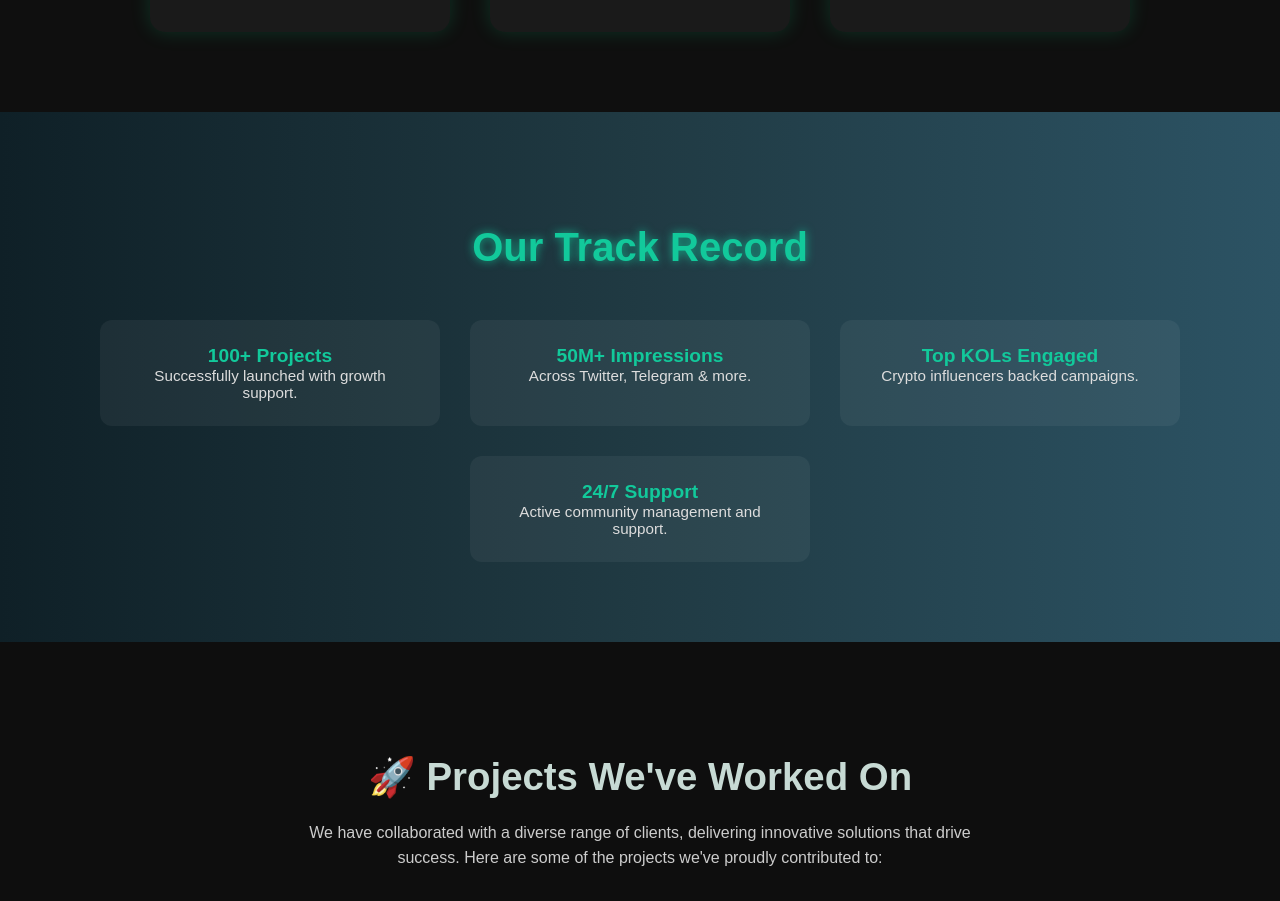
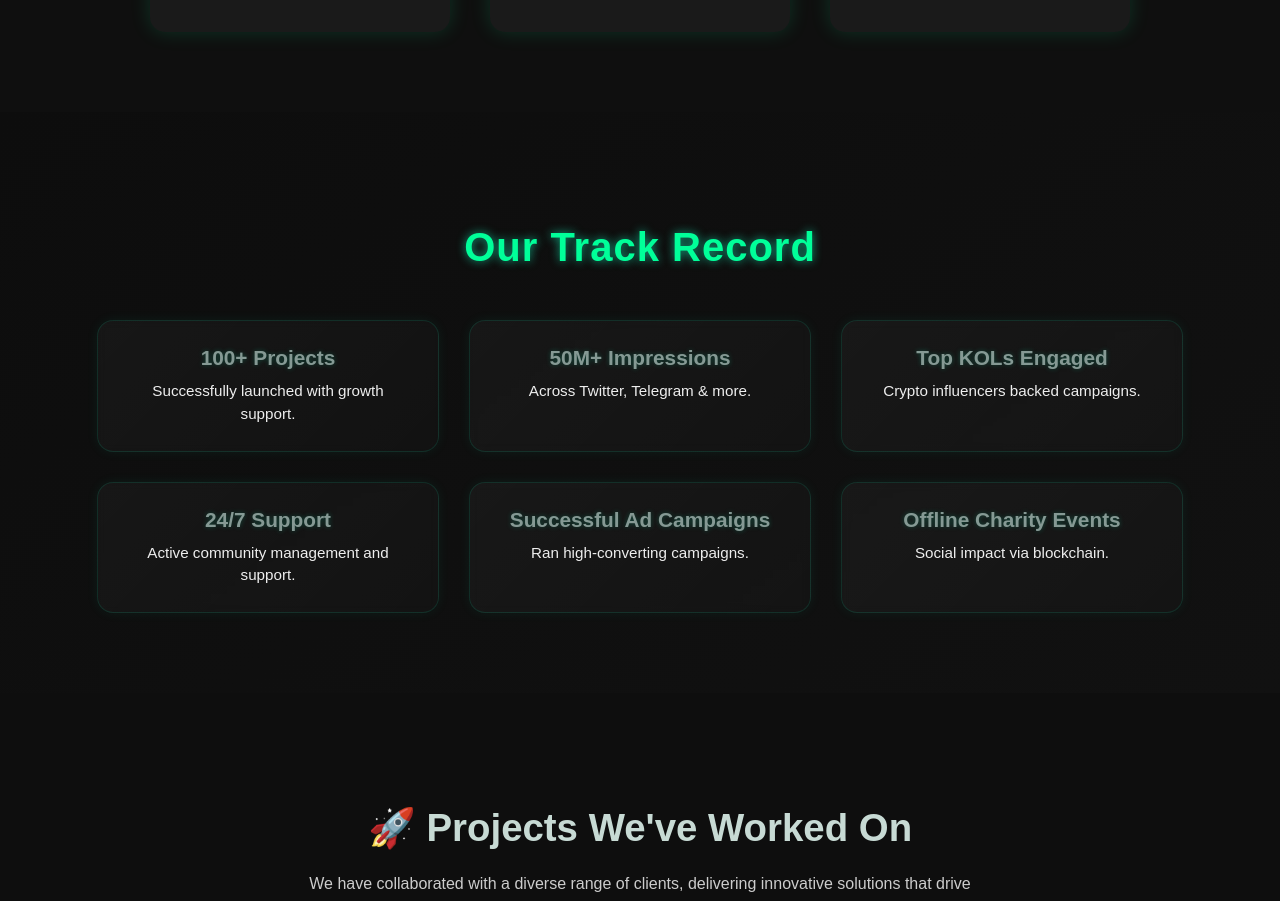
Before and after one commit to Emranrx02/HassHype_Labs, a React (Vite) app: page / in a window 1280 px wide. Shown: the part 3135-4036 px from the top of the page. Built offline with nearby package versions, Linux system fonts and the light colour scheme.

Commit message:
Refine trackrecord with animation

```diff
--- a/package.json
+++ b/package.json
@@ -10,6 +10,7 @@
     "preview": "vite preview"
   },
   "dependencies": {
+    "aos": "^2.3.4",
     "react": "^19.1.0",
     "react-dom": "^19.1.0",
     "react-scroll": "^1.9.3"
--- a/src/App.jsx
+++ b/src/App.jsx
@@ -1,4 +1,4 @@
-import React from 'react';
+import React, { useEffect } from 'react';
 import './style.css';
 
 import Hero from './components/Hero';
@@ -12,7 +12,14 @@ import Footer from './components/Footer';
 import Navbar from './components/Navbar';
 import WorkedProjects from './components/WorkedProjects';
 
+import AOS from 'aos';
+import 'aos/dist/aos.css';
+
 function App() {
+  useEffect(() => {
+    AOS.init({ duration: 1000, once: true });
+  }, []);
+
   return (
     <div className="app">
       <Navbar />
--- a/src/components/TrackRecord.jsx
+++ b/src/components/TrackRecord.jsx
@@ -1,26 +1,62 @@
-import React from 'react';
+import React, { useState } from 'react';
+
+const trackData = [
+  {
+    title: "100+ Projects",
+    short: "Successfully launched with growth support.",
+    details: "We’ve launched over 100 projects, helping them grow from 0 to traction with targeted strategies and community support.",
+  },
+  {
+    title: "50M+ Impressions",
+    short: "Across Twitter, Telegram & more.",
+    details: "Through organic content and paid campaigns, we generated over 50M impressions across key Web3 platforms.",
+  },
+  {
+    title: "Top KOLs Engaged",
+    short: "Crypto influencers backed campaigns.",
+    details: "Worked with 70+ KOLs globally to boost project credibility, visibility, and user acquisition.",
+  },
+  {
+    title: "24/7 Support",
+    short: "Active community management and support.",
+    details: "Our team handles round-the-clock moderation, responding to community needs instantly.",
+  },
+  {
+    title: "Successful Ad Campaigns",
+    short: "Ran high-converting campaigns.",
+    details: "Successfully executed paid campaigns on Telegram, Twitter, and other crypto-native platforms.",
+  },
+  {
+    title: "Offline Charity Events",
+    short: "Social impact via blockchain.",
+    details: "Organized charity distributions in flood-affected areas, proving real-world impact through Web3.",
+  }
+];
 
 const TrackRecord = () => {
+  const [activeIndex, setActiveIndex] = useState(null);
+
+  const toggleDetails = (index) => {
+    setActiveIndex(activeIndex === index ? null : index);
+  };
+
   return (
     <div className="track-record-section" id="TrackRecord">
-      <h2>Our Track Record</h2>
+      <h2 className="section-title">Our Track Record</h2>
       <div className="track-record-list">
-        <div className="track-item">
-          <div className="track-title">100+ Projects</div>
-          <div className="track-description">Successfully launched with growth support.</div>
-        </div>
-        <div className="track-item">
-          <div className="track-title">50M+ Impressions</div>
-          <div className="track-description">Across Twitter, Telegram & more.</div>
-        </div>
-        <div className="track-item">
-          <div className="track-title">Top KOLs Engaged</div>
-          <div className="track-description">Crypto influencers backed campaigns.</div>
-        </div>
-        <div className="track-item">
-          <div className="track-title">24/7 Support</div>
-          <div className="track-description">Active community management and support.</div>
-        </div>
+        {trackData.map((item, index) => (
+          <div
+            className={`track-item ${activeIndex === index ? 'expanded' : ''}`}
+            key={index}
+            onClick={() => toggleDetails(index)}
+          >
+            <div className="track-title">{item.title}</div>
+            <div className="track-description">{item.short}</div>
+            {activeIndex === index && (
+              <div className="track-details">{item.details}</div>
+            )}
+          </div>
+        ))}
       </div>
     </div>
   );
--- a/src/style.css
+++ b/src/style.css
@@ -396,43 +396,95 @@ a:hover {
   font-size: 0.95rem;
   color: #ccc;
 }
-
-/* ==== TRACK RECORD ==== */
+/* ==== TRACK RECORD SECTION ==== */
 .track-record-section {
   padding: 80px 20px;
-  background: linear-gradient(to right, #0f2027, #203a43, #2c5364);
+  background: linear-gradient(145deg, #0d0d0d, #111111);
   text-align: center;
+  color: white;
 }
-.track-record-section h2 {
+
+.track-record-section .section-title {
   font-size: 2.5rem;
   margin-bottom: 50px;
   text-shadow: 0 0 10px rgba(18, 201, 155, 0.8);
+  font-weight: 700;
+  letter-spacing: 1px;
 }
+
+/* Track Card Container */
 .track-record-list {
   display: flex;
   flex-wrap: wrap;
   justify-content: center;
   gap: 30px;
 }
+
+/* Each Card */
 .track-item {
-  background: rgba(255, 255, 255, 0.05);
-  border-radius: 12px;
+  background: linear-gradient(135deg, rgba(255, 255, 255, 0.04), rgba(255, 255, 255, 0.02));
+  border: 1px solid rgba(18, 201, 155, 0.15);
+  border-radius: 16px;
   padding: 25px 30px;
   width: 280px;
-  transition: 0.3s;
+  box-shadow: 0 0 12px rgba(18, 201, 155, 0.08);
+  transition: transform 0.4s ease, box-shadow 0.4s ease;
+  position: relative;
+  overflow: hidden;
+  -webkit-backdrop-filter: blur(4px);
+  backdrop-filter: blur(4px);
 }
+
 .track-item:hover {
-  transform: scale(1.03);
-  box-shadow: 0 0 25px rgba(18, 201, 155, 0.5);
+  transform: translateY(-6px);
+  box-shadow: 0 0 28px rgba(18, 201, 155, 0.4);
 }
+
+/* Title inside card */
 .track-title {
-  font-size: 1.2rem;
+  font-size: 1.3rem;
   font-weight: 600;
-  color: #12c99b;
+  color: #859994;
+  margin-bottom: 10px;
+  text-shadow: 0 0 5px rgba(18, 201, 155, 0.3);
 }
+
+/* Description inside card */
 .track-description {
   font-size: 0.95rem;
-  color: #ddd;
+  color: #eeeeee;
+  line-height: 1.5;
+}
+
+/* Optional Details */
+.track-details {
+  margin-top: 15px;
+  font-size: 0.9rem;
+  color: #bbbbbb;
+  animation: fadeIn 0.4s ease;
+}
+
+/* Fade in animation */
+@keyframes fadeIn {
+  from {
+    opacity: 0;
+    transform: translateY(5px);
+  }
+  to {
+    opacity: 1;
+    transform: translateY(0);
+  }
+}
+
+/* AOS Scroll Fade */
+[data-aos] {
+  opacity: 0;
+  transform: translateY(20px);
+  transition: opacity 0.6s ease, transform 0.6s ease;
+}
+[data-aos].aos-animate {
+  opacity: 1;
+  transform: translateY(0);
 }
 .team-section {
   padding: 80px 20px;
```
Also changed, not shown: 1 other file (tests, documents, lock files or other folders).
